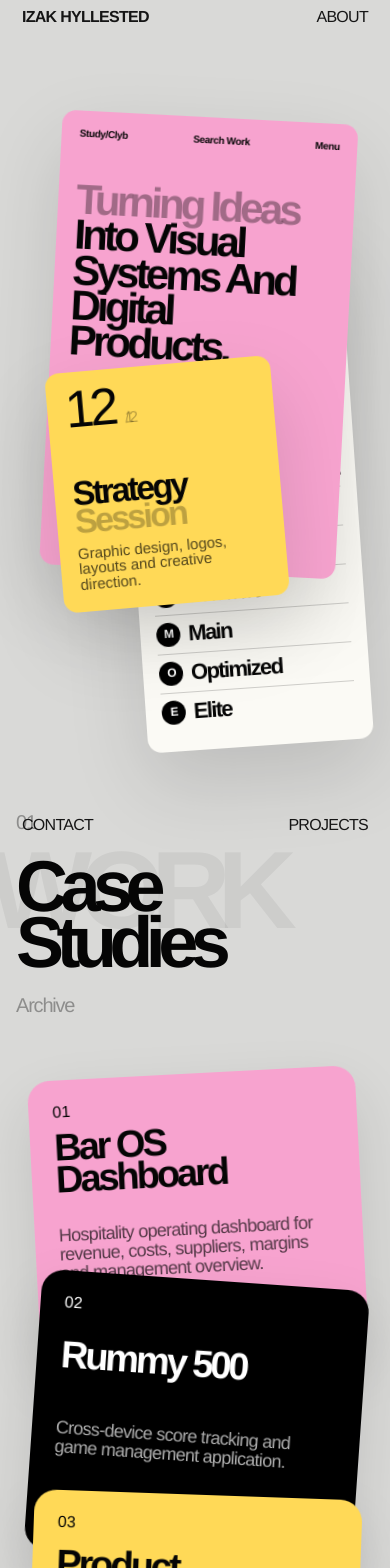
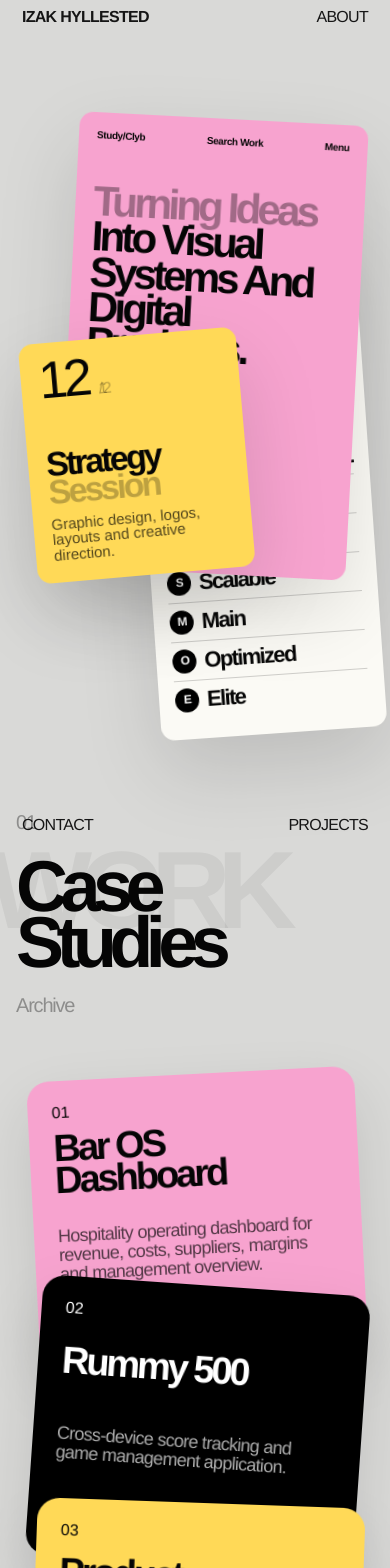
Before and after one commit to izakjonathan/port2, a Next.js app: page / in a window 390 px wide. Shown: the top 1568 px of the page. Built offline with nearby package versions, Linux system fonts and the light colour scheme.

Commit message:
Replace project with latest ZIP build

```diff
--- a/app/globals.css
+++ b/app/globals.css
@@ -151,7 +151,7 @@ select {
   background: var(--pink);
   color: var(--black);
   z-index: 30;
-  transform: translateX(-42%) rotate(3deg);
+  transform: translateX(calc(-42% + var(--mx, 0px))) translateY(var(--my, 0px)) rotate(3deg) scale(var(--scale, 1));
 }
 
 .hero-card-meta {
@@ -187,7 +187,7 @@ select {
   background: var(--yellow);
   color: var(--black);
   z-index: 55;
-  transform: rotate(-5deg);
+  transform: translate3d(var(--mx, 0px), var(--my, 0px), 0) rotate(-5deg) scale(var(--scale, 1));
 }
 
 .strategy-count {
@@ -230,7 +230,7 @@ select {
   background: var(--white-card);
   color: var(--black);
   z-index: 18;
-  transform: rotate(-4deg);
+  transform: translate3d(var(--mx, 0px), var(--my, 0px), 0) rotate(-4deg) scale(var(--scale, 1));
 }
 
 .profile-dots {
@@ -421,7 +421,7 @@ select {
   top: 15px;
   width: 76vw;
   background: var(--pink);
-  transform: rotate(-3deg);
+  transform: translate3d(var(--mx, 0px), var(--my, 0px), 0) rotate(-3deg) scale(var(--scale, 1));
 }
 
 .project-card-2 {
@@ -430,7 +430,7 @@ select {
   width: 76vw;
   background: #000;
   color: #fff;
-  transform: rotate(4deg);
+  transform: translate3d(var(--mx, 0px), var(--my, 0px), 0) rotate(4deg) scale(var(--scale, 1));
 }
 
 .project-card-2 h3,
@@ -454,7 +454,7 @@ select {
   top: 440px;
   width: 76vw;
   background: var(--yellow);
-  transform: rotate(2deg);
+  transform: translate3d(var(--mx, 0px), var(--my, 0px), 0) rotate(2deg) scale(var(--scale, 1));
 }
 
 .project-card-4 {
@@ -462,7 +462,7 @@ select {
   top: 655px;
   width: 76vw;
   background: var(--orange);
-  transform: rotate(-2deg);
+  transform: translate3d(var(--mx, 0px), var(--my, 0px), 0) rotate(-2deg) scale(var(--scale, 1));
 }
 
 .project-card-5 {
@@ -860,7 +860,7 @@ select {
     width: 74vw;
     min-height: 455px;
     padding: 18px 18px 34px;
-    transform: translateX(-42%) rotate(3deg);
+    transform: translateX(calc(-42% + var(--mx, 0px))) translateY(var(--my, 0px)) rotate(3deg) scale(var(--scale, 1));
   }
 
   .hero-card-meta {
@@ -995,95 +995,45 @@ select {
 }
 
 
-
-
-
-
-
-
-
-
-
-
-
-
 /* =====================================================
-   V19 REAL CENTER + REAL MOTION
-   Cause fixed:
-   - Hero cards had .motion-card but did NOT have data-card-layer, so JS animation never targeted them.
-   - Previous mobile transforms used translateX(-30%), which intentionally pushed the pink card right.
-   - This is the single canonical mobile card layout and motion system.
+   V20 MOTION RESET
+   Built from clean V12 baseline. No stacked old animation blocks.
+   Animation variables are integrated into the real layout transforms.
    ===================================================== */
 
-:root{
-  --motion-speed:420ms;
-  --motion-ease:cubic-bezier(.16,1,.3,1);
-}
-
-.fixed-menu{
-  z-index:10000 !important;
-}
-
-.fixed-menu-inner{
-  padding-left:22px !important;
-  padding-right:22px !important;
-}
-
-.motion-card{
-  z-index:var(--card-z,1) !important;
+.hero-card,
+.project-card,
+.service-card{
+  z-index:var(--z, auto) !important;
   cursor:pointer;
   touch-action:manipulation;
   transition:
-    transform var(--motion-speed) var(--motion-ease),
-    box-shadow var(--motion-speed) var(--motion-ease),
-    filter var(--motion-speed) var(--motion-ease),
-    opacity var(--motion-speed) var(--motion-ease);
+    transform 420ms cubic-bezier(.16,1,.3,1),
+    box-shadow 420ms cubic-bezier(.16,1,.3,1),
+    filter 420ms cubic-bezier(.16,1,.3,1),
+    opacity 420ms cubic-bezier(.16,1,.3,1);
   will-change:transform;
 }
 
-.motion-card.is-card-front{
-  box-shadow:0 48px 130px rgba(0,0,0,.3) !important;
-  filter:saturate(1.1) contrast(1.03);
+.hero-card.is-front,
+.project-card.is-front,
+.service-card.is-front{
+  --scale:1.035;
+  box-shadow:0 48px 130px rgba(0,0,0,.28) !important;
+  filter:saturate(1.08) contrast(1.03);
 }
 
-[data-reveal-motion]{
+[data-reveal]{
   opacity:0;
 }
 
-.motion-ready [data-reveal-motion]{
-  animation:revealInV19 650ms var(--motion-ease) forwards;
-  animation-delay:var(--reveal-delay,0ms);
+.motion-ready [data-reveal]{
+  animation:revealV20 620ms cubic-bezier(.16,1,.3,1) forwards;
+  animation-delay:var(--delay,0ms);
 }
 
-/* Desktop positioning keeps the intended card collage but adds real movement */
-.hero-card-main.motion-card{
-  transform:
-    translateX(-42%)
-    translate3d(var(--motion-x,0px), var(--motion-y,0px), 0)
-    rotate(3deg)
-    scale(var(--card-scale,1)) !important;
-}
-
-.hero-card-strategy.motion-card{
-  transform:
-    translate3d(var(--motion-x,0px), var(--motion-y,0px), 0)
-    rotate(-5deg)
-    scale(var(--card-scale,1)) !important;
-}
-
-.hero-card-profile.motion-card{
-  transform:
-    translate3d(var(--motion-x,0px), var(--motion-y,0px), 0)
-    rotate(-4deg)
-    scale(var(--card-scale,1)) !important;
-}
-
-.hero-card.motion-card.is-card-front{
-  --card-scale:1.035;
-}
-
-/* MOBILE: centered card group, no off-screen drift */
-@media(max-width:900px){
+/* Mobile: one centered composition source of truth */
+@media (max-width:900px){
   html,
   body{
     overflow-x:hidden !important;
@@ -1091,65 +1041,50 @@ select {
 
   .home-hero{
     overflow:hidden !important;
-    width:100vw !important;
-    max-width:100vw !important;
+    min-height:850px !important;
   }
 
-  .hero-card{
-    box-sizing:border-box !important;
-    max-width:none !important;
-  }
-
-  .hero-card-main.motion-card{
+  .hero-card-main{
     left:50% !important;
     right:auto !important;
     top:112px !important;
-    width:76vw !important;
+    width:74vw !important;
     min-height:455px !important;
     transform:
-      translateX(-50%)
-      translate3d(var(--motion-x,0px), var(--motion-y,0px), 0)
+      translateX(calc(-45% + var(--mx, 0px)))
+      translateY(var(--my, 0px))
       rotate(3deg)
-      scale(var(--card-scale,1)) !important;
-    transform-origin:center center !important;
+      scale(var(--scale, 1)) !important;
   }
 
-  .hero-card-strategy.motion-card{
+  .hero-card-strategy{
     left:50% !important;
     right:auto !important;
-    top:370px !important;
-    width:58vw !important;
+    top:330px !important;
+    width:56vw !important;
     min-height:225px !important;
     transform:
-      translateX(-62%)
-      translate3d(var(--motion-x,0px), var(--motion-y,0px), 0)
+      translateX(calc(-78% + var(--mx, 0px)))
+      translateY(var(--my, 0px))
       rotate(-5deg)
-      scale(var(--card-scale,1)) !important;
-    transform-origin:center center !important;
+      scale(var(--scale, 1)) !important;
   }
 
-  .hero-card-profile.motion-card{
+  .hero-card-profile{
     left:50% !important;
     right:auto !important;
-    top:245px !important;
+    top:230px !important;
     width:58vw !important;
     min-height:370px !important;
     transform:
-      translateX(-27%)
-      translate3d(var(--motion-x,0px), var(--motion-y,0px), 0)
+      translateX(calc(-22% + var(--mx, 0px)))
+      translateY(var(--my, 0px))
       rotate(-4deg)
-      scale(var(--card-scale,1)) !important;
-    transform-origin:center center !important;
+      scale(var(--scale, 1)) !important;
   }
 
-  .hero-card.motion-card.is-card-front{
-    --card-scale:1.03;
-  }
-
-  /* Center the case-study stack too */
   .project-card-stage{
     min-height:1180px !important;
-    overflow:visible !important;
   }
 
   .project-card{
@@ -1161,105 +1096,31 @@ select {
 
   .project-card-1{
     top:10px !important;
-    transform:
-      translateX(-50%)
-      translate3d(var(--motion-x,0px), var(--motion-y,0px),0)
-      rotate(-3deg)
-      scale(var(--card-scale,1)) !important;
+    transform:translateX(calc(-50% + var(--mx,0px))) translateY(var(--my,0px)) rotate(-3deg) scale(var(--scale,1)) !important;
   }
 
   .project-card-2{
     top:220px !important;
-    transform:
-      translateX(-50%)
-      translate3d(var(--motion-x,0px), var(--motion-y,0px),0)
-      rotate(4deg)
-      scale(var(--card-scale,1)) !important;
+    transform:translateX(calc(-50% + var(--mx,0px))) translateY(var(--my,0px)) rotate(4deg) scale(var(--scale,1)) !important;
   }
 
   .project-card-3{
     top:440px !important;
-    transform:
-      translateX(-50%)
-      translate3d(var(--motion-x,0px), var(--motion-y,0px),0)
-      rotate(2deg)
-      scale(var(--card-scale,1)) !important;
+    transform:translateX(calc(-50% + var(--mx,0px))) translateY(var(--my,0px)) rotate(2deg) scale(var(--scale,1)) !important;
   }
 
   .project-card-4{
     top:660px !important;
-    transform:
-      translateX(-50%)
-      translate3d(var(--motion-x,0px), var(--motion-y,0px),0)
-      rotate(-2deg)
-      scale(var(--card-scale,1)) !important;
+    transform:translateX(calc(-50% + var(--mx,0px))) translateY(var(--my,0px)) rotate(-2deg) scale(var(--scale,1)) !important;
   }
 
   .project-card-5{
     top:880px !important;
-    transform:
-      translateX(-50%)
-      translate3d(var(--motion-x,0px), var(--motion-y,0px),0)
-      rotate(3deg)
-      scale(var(--card-scale,1)) !important;
-  }
-
-  /* Center service cards on mobile */
-  .service-card{
-    left:50% !important;
-    right:auto !important;
-    width:84vw !important;
-    max-width:360px !important;
-  }
-
-  .service-card-graphic{
-    transform:translateX(-50%) rotate(-4deg) !important;
-  }
-
-  .service-card-web{
-    transform:translateX(-50%) rotate(3deg) !important;
-  }
-
-  .service-card-dev{
-    transform:translateX(-50%) rotate(-3deg) !important;
-  }
-
-  .service-card-editorial{
-    transform:translateX(-50%) rotate(2deg) !important;
+    transform:translateX(calc(-50% + var(--mx,0px))) translateY(var(--my,0px)) rotate(3deg) scale(var(--scale,1)) !important;
   }
 }
 
-/* Extra mobile narrow tuning */
-@media(max-width:430px){
-  .hero-card-main.motion-card{
-    width:76vw !important;
-    transform:
-      translateX(-50%)
-      translate3d(var(--motion-x,0px), var(--motion-y,0px), 0)
-      rotate(3deg)
-      scale(var(--card-scale,1)) !important;
-  }
-
-  .hero-card-strategy.motion-card{
-    width:58vw !important;
-    transform:
-      translateX(-62%)
-      translate3d(var(--motion-x,0px), var(--motion-y,0px), 0)
-      rotate(-5deg)
-      scale(var(--card-scale,1)) !important;
-  }
-
-  .hero-card-profile.motion-card{
-    width:58vw !important;
-    transform:
-      translateX(-27%)
-      translate3d(var(--motion-x,0px), var(--motion-y,0px), 0)
-      rotate(-4deg)
-      scale(var(--card-scale,1)) !important;
-  }
-}
-
-@keyframes revealInV19{
+@keyframes revealV20{
   from{
     opacity:0;
     filter:blur(8px);
@@ -1269,3 +1130,12 @@ select {
     filter:blur(0);
   }
 }
+
+@media(prefers-reduced-motion:reduce){
+  *,
+  *::before,
+  *::after{
+    animation:none !important;
+    transition:none !important;
+  }
+}
--- a/app/page.js
+++ b/app/page.js
@@ -10,7 +10,7 @@ export default function Home() {
 
   useEffect(() => {
     const cards = Array.from(document.querySelectorAll("[data-card-layer]"));
-    const revealItems = Array.from(document.querySelectorAll("[data-reveal-motion]"));
+    const revealItems = Array.from(document.querySelectorAll("[data-reveal]"));
 
     let raf = 0;
     let running = true;
@@ -20,12 +20,12 @@ export default function Home() {
 
     const bringToFront = (card) => {
       cards.forEach((item, index) => {
-        item.classList.remove("is-card-front");
-        item.style.setProperty("--card-z", String(Number(item.dataset.baseZ || index + 1)));
+        item.classList.remove("is-front");
+        item.style.setProperty("--z", String(Number(item.dataset.baseZ || index + 1)));
       });
 
-      card.classList.add("is-card-front");
-      card.style.setProperty("--card-z", "900");
+      card.classList.add("is-front");
+      card.style.setProperty("--z", "900");
       activeCardRef.current = card;
     };
 
@@ -40,22 +40,21 @@ export default function Home() {
       cards.forEach((card, index) => {
         const depth = Number(card.dataset.depth || 1);
         const phase = Number(card.dataset.phase || index * 0.75);
-        const floatY = Math.sin(time / 720 + phase) * depth * 7;
-        const floatX = Math.cos(time / 950 + phase) * depth * 4;
-        const scrollLift = Math.max(-16, Math.min(16, scrollY * depth * -0.018));
-        const pointerXMove = mx * depth * 10;
-        const pointerYMove = my * depth * 8;
+        const floatX = Math.cos(time / 1100 + phase) * depth * 3.5;
+        const floatY = Math.sin(time / 850 + phase) * depth * 7;
+        const pointerMoveX = mx * depth * 7;
+        const pointerMoveY = my * depth * 6;
+        const scrollMove = Math.max(-12, Math.min(12, scrollY * depth * -0.012));
 
-        card.style.setProperty("--motion-x", `${(floatX + pointerXMove).toFixed(2)}px`);
-        card.style.setProperty("--motion-y", `${(floatY + scrollLift + pointerYMove).toFixed(2)}px`);
+        card.style.setProperty("--mx", `${(floatX + pointerMoveX).toFixed(2)}px`);
+        card.style.setProperty("--my", `${(floatY + pointerMoveY + scrollMove).toFixed(2)}px`);
       });
 
       raf = requestAnimationFrame(frame);
     };
 
     cards.forEach((card, index) => {
-      const baseZ = Number(card.dataset.baseZ || index + 1);
-      card.style.setProperty("--card-z", String(baseZ));
+      card.style.setProperty("--z", String(Number(card.dataset.baseZ || index + 1)));
 
       card.addEventListener("click", (event) => {
         if (activeCardRef.current !== card) {
@@ -72,12 +71,12 @@ export default function Home() {
 
     const observer = new IntersectionObserver((entries) => {
       entries.forEach((entry) => {
-        if (entry.isIntersecting) entry.target.classList.add("is-revealed");
+        if (entry.isIntersecting) entry.target.classList.add("is-visible");
       });
-    }, { threshold: 0.08 });
+    }, { threshold: 0.1 });
 
     revealItems.forEach((item, index) => {
-      item.style.setProperty("--reveal-delay", `${index * 55}ms`);
+      item.style.setProperty("--delay", `${index * 55}ms`);
       observer.observe(item);
     });
 
@@ -105,16 +104,11 @@ export default function Home() {
     };
   }, []);
 
-
-
-
-
-
   return (
     <main className="site-home">
-      <section className="home-hero" data-motion-section aria-label="Portfolio introduction">
-        <article className="hero-card hero-card-main motion-card" data-card-layer data-base-z="30" data-depth="1.05" data-phase="0" data-reveal-motion>
-          <div className="hero-card-meta" data-reveal-motion>
+      <section className="home-hero" aria-label="Portfolio introduction">
+        <article className="hero-card hero-card-main" data-card-layer data-base-z="30" data-depth="1.05" data-phase="0" data-reveal>
+          <div className="hero-card-meta">
             <strong>Study/Clyb</strong>
             <span>Search Work</span>
             <span>Menu</span>
@@ -126,7 +120,7 @@ export default function Home() {
           </h1>
         </article>
 
-        <article className="hero-card hero-card-strategy motion-card" data-card-layer data-base-z="65" data-depth="1.35" data-phase="1.4" data-reveal-motion>
+        <article className="hero-card hero-card-strategy" data-card-layer data-base-z="65" data-depth="1.25" data-phase="1.4" data-reveal>
           <div className="strategy-count">
             12 <span>/12</span>
           </div>
@@ -138,7 +132,7 @@ export default function Home() {
           <p>Graphic design, logos, layouts and creative direction.</p>
         </article>
 
-        <article className="hero-card hero-card-profile motion-card" data-card-layer data-base-z="20" data-depth=".85" data-phase="2.6" data-reveal-motion>
+        <article className="hero-card hero-card-profile" data-card-layer data-base-z="20" data-depth=".85" data-phase="2.6" data-reveal>
           <div className="profile-dots">•••</div>
           <div className="profile-dot" />
           <div className="level-ring">
@@ -160,9 +154,9 @@ export default function Home() {
         </article>
       </section>
 
-      <section className="work-section" data-motion-section data-reveal-motion id="case-studies">
-        <div className="background-word" data-reveal-motion>WORK</div>
-        <div className="section-heading" data-reveal-motion>
+      <section className="work-section" data-reveal id="case-studies">
+        <div className="background-word">WORK</div>
+        <div className="section-heading">
           <span>01</span>
           <h2>Case Studies</h2>
           <Link href="/projects">Archive</Link>
@@ -172,7 +166,9 @@ export default function Home() {
           {projects.map((project, index) => (
             <Link
               href={`/projects/${project.slug}`}
-              className={`project-card project-card-${index + 1} motion-card`} data-card-layer data-base-z={90 + index} data-depth={0.7 + index * 0.16} data-rotate={index % 2 ? 3 : -3} data-phase={index * 0.8} data-reveal-motion>
+              className={`project-card project-card-${index + 1}`} data-card-layer data-base-z={90 + index} data-depth={0.65 + index * 0.12} data-phase={index * 0.8} data-reveal
+              key={project.slug}
+            >
               <span>{String(index + 1).padStart(2, "0")}</span>
               <h3>{project.title}</h3>
               <p>{project.description}</p>
@@ -185,34 +181,34 @@ export default function Home() {
         </div>
       </section>
 
-      <section className="services-section" data-motion-section data-reveal-motion id="services">
-        <div className="background-word" data-reveal-motion>SERVICES</div>
-        <div className="section-heading" data-reveal-motion>
+      <section className="services-section" data-reveal id="services">
+        <div className="background-word">SERVICES</div>
+        <div className="section-heading">
           <span>02</span>
           <h2>Services</h2>
           <span>Objects</span>
         </div>
 
         <div className="service-card-stage">
-          <article className="service-card service-card-graphic">
+          <article className="service-card service-card-graphic" data-card-layer data-base-z="120" data-depth=".8" data-phase="0.2" data-reveal>
             <span>01</span>
             <h3>Graphic Design</h3>
             <p>Logos, typography, menus, posters, print systems and visual identity.</p>
           </article>
 
-          <article className="service-card service-card-web">
+          <article className="service-card service-card-web" data-card-layer data-base-z="125" data-depth="1" data-phase="1.1" data-reveal>
             <span>02</span>
             <h3>Web Design</h3>
             <p>Editorial websites, portfolios, landing pages and interaction-led layouts.</p>
           </article>
 
-          <article className="service-card service-card-dev">
+          <article className="service-card service-card-dev" data-card-layer data-base-z="130" data-depth=".9" data-phase="1.9" data-reveal>
             <span>03</span>
             <h3>Development</h3>
             <p>Next.js builds, dashboards, custom tools, automation and deployment.</p>
           </article>
 
-          <article className="service-card service-card-editorial">
+          <article className="service-card service-card-editorial" data-card-layer data-base-z="115" data-depth=".75" data-phase="2.7" data-reveal>
             <span>04</span>
             <h3>Editorial</h3>
             <p>Reports, presentations, publications and information design.</p>
@@ -220,7 +216,7 @@ export default function Home() {
         </div>
       </section>
 
-      <section className="about-section" data-motion-section data-reveal-motion id="about">
+      <section className="about-section" data-reveal id="about">
         <span>03 / Profile</span>
         <p>
           I build visual systems, mobile-first web apps, editorial interfaces and experimental digital identities with a focus on typography, atmosphere and interaction.
```
Also changed, not shown: BUILD_NOTES_V13_MOTION.txt (deleted), BUILD_NOTES_V14_REAL_MOTION.txt (deleted), BUILD_NOTES_V15_ANIMATION_HEAVY.txt (deleted), BUILD_NOTES_V16_HARD_ANIMATION.txt (deleted), BUILD_NOTES_V17_CENTERED_MOBILE.txt (deleted), BUILD_NOTES_V18_MOBILE_CENTER_HARD_FIX.txt (deleted), BUILD_NOTES_V19_REAL_CENTER_MOTION.txt (deleted), BUILD_NOTES_V20_MOTION_RESET.txt (added).
